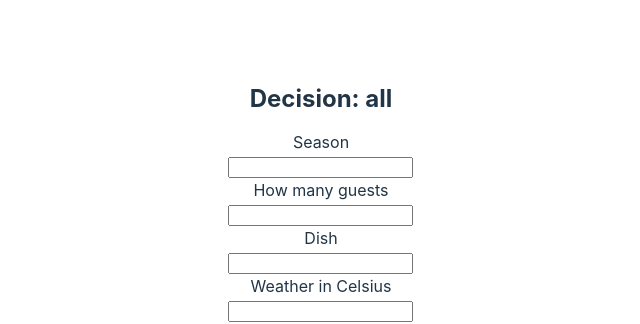
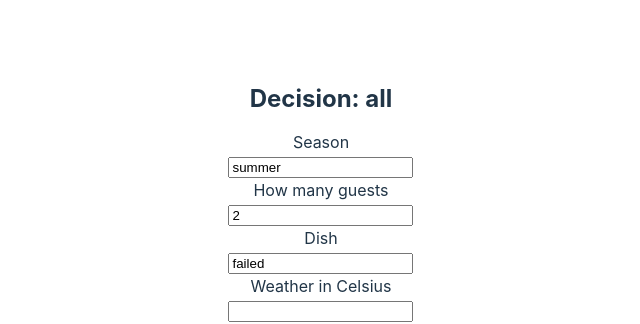
Before and after one commit to rmaceissoft/another-dmn-simulator, a Vue app: page / in a window 1280 px wide. Shown: the top 324 px of the page, without its empty margins (319-959 px from the left). Built offline with nearby package versions, Linux system fonts and the light colour scheme.

Commit message:
rename input_id by id according to model.json latest changes

```diff
--- a/src/components/TestCaseEditForm.vue
+++ b/src/components/TestCaseEditForm.vue
@@ -34,14 +34,14 @@ export default {
       v-for="input in decision.inputs"
       :input-output="input"
       :test-case="testCase"
-      :key="input.input_id"
+      :key="input.id"
     />
     <TestCaseInputOutputItem
       v-for="output in decision.outputs"
       type="output"
       :input-output="output"
       :test-case="testCase"
-      :key="output.input_id"
+      :key="output.id"
     />
   </template>
 
--- a/src/components/TestCaseInputOutputItem.vue
+++ b/src/components/TestCaseInputOutputItem.vue
@@ -39,10 +39,10 @@ export default {
     },
     inputOutputValue: {
       get: function () {
-        return this.objectWithValues[this.inputOutput.input_id];
+        return this.objectWithValues[this.inputOutput.id];
       },
       set: function (newValue) {
-        this.objectWithValues[this.inputOutput.input_id] = newValue;
+        this.objectWithValues[this.inputOutput.id] = newValue;
       },
     },
   },
@@ -50,12 +50,12 @@ export default {
 </script>
 
 <template>
-  <label :for="inputOutput.input_id">
+  <label :for="inputOutput.id">
     <span>{{ inputOutput.label }}</span>
     <input
       :type="htmlInputType"
       :name="inputOutput.name"
-      :id="inputOutput.input_id"
+      :id="inputOutput.id"
       v-model="inputOutputValue"
     />
     <br />
```
